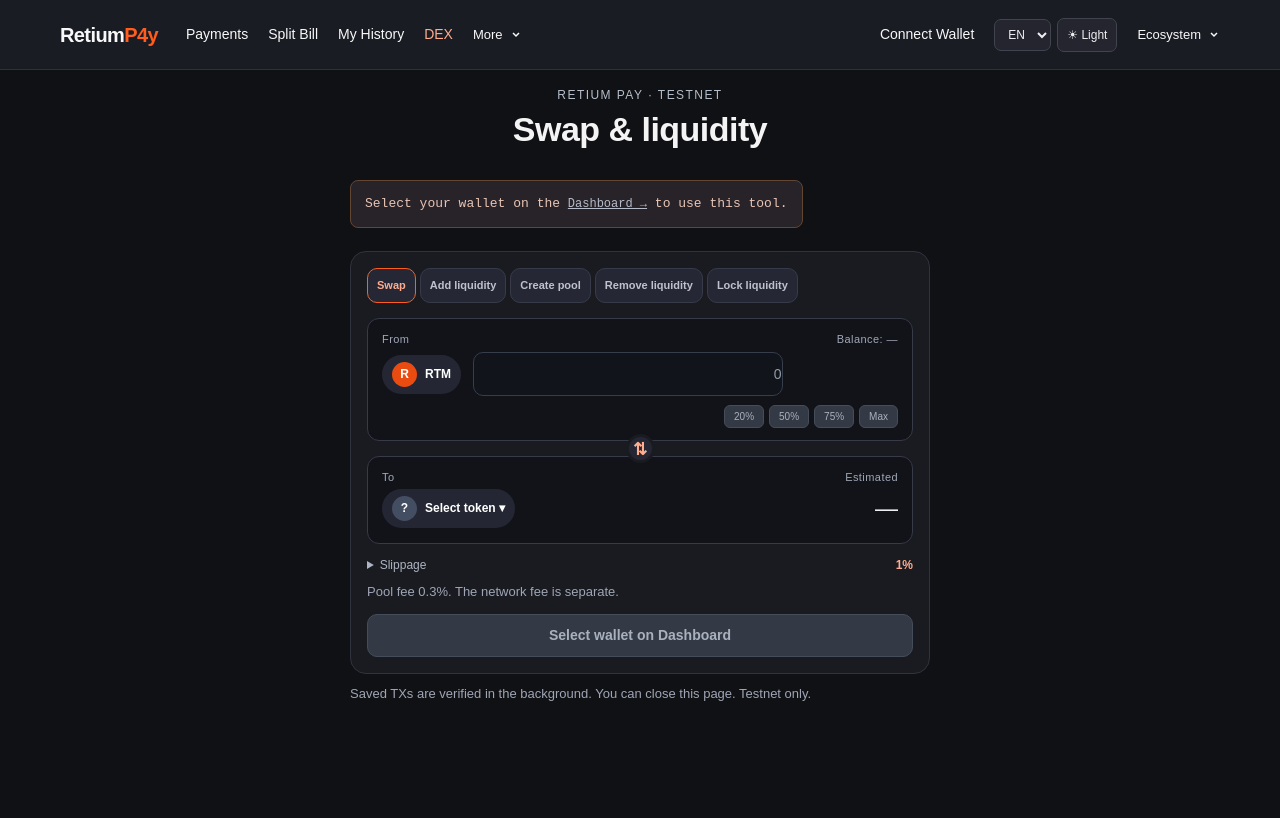
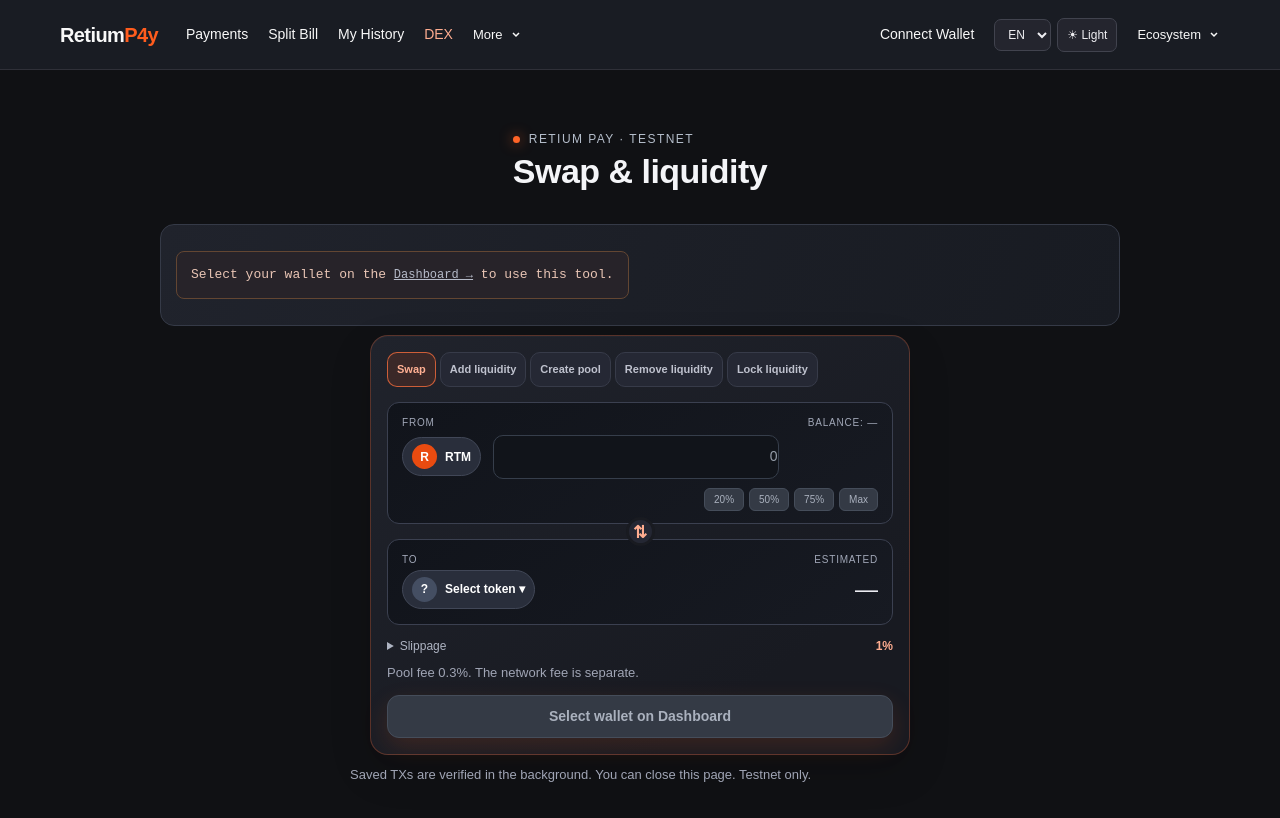
Before and after one commit to nguyenhuu0304/retium-pay, a Next.js app: page /dex in a window 1280 px wide. Built offline with nearby package versions, Linux system fonts and the light colour scheme.

Commit message:
Polish RetiumP4y DEX trading interface

```diff
--- a/src/app/dex/dex.css
+++ b/src/app/dex/dex.css
@@ -790,3 +790,167 @@ html[data-theme="light"] .dex-shell .back-to-edit {
     padding: 16px;
   }
 }
+
+
+/* RetiumP4y DEX visual pass — keep trade and settlement behavior unchanged. */
+.dex-shell {
+  max-width: 1120px;
+  padding-top: 24px;
+  color: #f4f5f8;
+}
+.dex-shell > nav {
+  align-items: center;
+  padding: 10px 14px;
+  border: 1px solid rgba(130, 140, 160, .18);
+  border-radius: 14px;
+  background: rgba(22, 25, 33, .72);
+  backdrop-filter: blur(14px);
+}
+.dex-shell > nav a {
+  transition: color .16s ease;
+}
+.dex-shell > nav a:hover {
+  color: #ff8b62;
+}
+.dex-shell > header {
+  text-align: left;
+  max-width: 960px;
+  margin: 34px auto 22px;
+}
+.dex-shell > header h1 {
+  font-size: clamp(34px, 5vw, 48px);
+  letter-spacing: -.045em;
+  line-height: 1.04;
+}
+.dex-shell > header .dex-eyebrow {
+  display: inline-flex;
+  align-items: center;
+  gap: 9px;
+}
+.dex-shell > header .dex-eyebrow::before {
+  content: "";
+  width: 7px;
+  height: 7px;
+  border-radius: 50%;
+  background: #ff6427;
+  box-shadow: 0 0 13px rgba(255, 100, 39, .7);
+}
+.dex-shell .wallet-strip {
+  max-width: 960px;
+  padding: 12px 15px;
+  border: 1px solid #353a47;
+  border-radius: 14px;
+  background: linear-gradient(110deg, #20232c, #181b22);
+}
+.dex-shell .dex-card {
+  border-color: #363b48;
+  border-radius: 18px;
+  background: linear-gradient(145deg, #20232c, #181a21 78%);
+  box-shadow: 0 16px 42px rgba(0, 0, 0, .15), inset 0 1px rgba(255,255,255,.025);
+}
+.dex-shell .trade-card {
+  border-color: rgba(255, 112, 62, .28);
+}
+.dex-shell .asset-box {
+  border-color: #3b4050;
+  background: linear-gradient(145deg, #11141b, #171a22);
+  transition: border-color .16s ease, background .16s ease;
+}
+.dex-shell .asset-box:focus-within {
+  border-color: rgba(255, 112, 62, .7);
+  background: #151820;
+}
+.dex-shell .asset-caption {
+  font-size: 10px;
+  letter-spacing: .08em;
+  text-transform: uppercase;
+}
+.dex-shell .token-chip {
+  border: 1px solid #414757;
+  background: #292e3b;
+  transition: border-color .16s ease, background .16s ease;
+}
+.dex-shell .token-chip:hover:not(:disabled) {
+  border-color: #ff8054;
+  background: #34303a;
+}
+.dex-shell .dex-tabs button {
+  border-radius: 10px;
+  transition: color .16s ease, border-color .16s ease, background .16s ease;
+}
+.dex-shell .dex-tabs button:hover:not(:disabled) {
+  border-color: #6b5360;
+  color: #fff;
+}
+.dex-shell .dex-tabs .selected {
+  background: rgba(255, 92, 29, .12);
+  color: #ffb093;
+  border-color: rgba(255, 112, 62, .75);
+}
+.dex-shell button {
+  transition: transform .16s ease, filter .16s ease, border-color .16s ease;
+}
+.dex-shell button:hover:not(:disabled) {
+  filter: brightness(1.08);
+}
+.dex-shell button:active:not(:disabled) {
+  transform: translateY(1px);
+}
+.dex-shell button:focus-visible,
+.dex-shell a:focus-visible,
+.dex-shell input:focus-visible,
+.dex-shell select:focus-visible {
+  outline: 2px solid #ff8b62;
+  outline-offset: 3px;
+}
+.dex-shell .primary-action {
+  border-radius: 12px;
+  box-shadow: 0 9px 25px rgba(255, 92, 29, .15);
+}
+.dex-shell .dex-notice {
+  border-left-width: 3px;
+  border-radius: 0 12px 12px 0;
+  background: linear-gradient(100deg, rgba(255, 92, 29, .08), #191b21 62%);
+}
+.dex-shell .token-picker {
+  border-color: #4a5060;
+  background: linear-gradient(145deg, #20232c, #171920);
+}
+.dex-shell .token-row {
+  border-radius: 10px;
+}
+.dex-shell .token-row:hover:not(:disabled) {
+  background: #292e3a;
+}
+@media (min-width: 1000px) {
+  .dex-shell > header {
+    max-width: 960px;
+  }
+  .dex-shell > .trade-card {
+    max-width: 540px;
+  }
+}
+@media (max-width: 700px) {
+  .dex-shell > nav {
+    gap: 12px;
+    padding: 9px 11px;
+    font-size: 12px;
+  }
+  .dex-shell > header {
+    margin: 28px 0 18px;
+  }
+  .dex-shell > header h1 {
+    font-size: clamp(32px, 9vw, 42px);
+  }
+  .dex-shell .dex-card {
+    border-radius: 15px;
+  }
+}
+@media (prefers-reduced-motion: reduce) {
+  .dex-shell *,
+  .dex-shell *::before,
+  .dex-shell *::after {
+    transition-duration: .01ms !important;
+    animation-duration: .01ms !important;
+  }
+}
```
